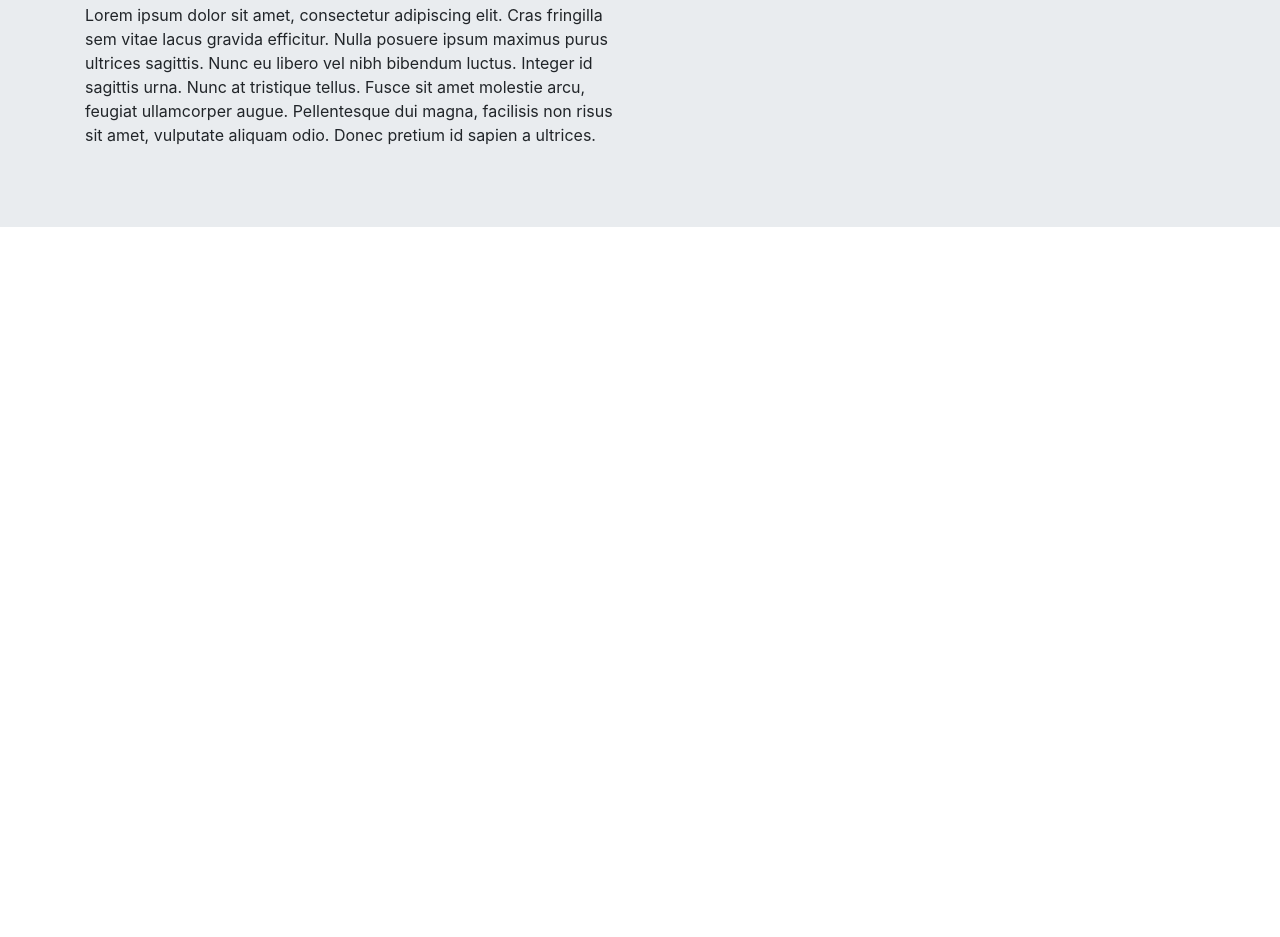
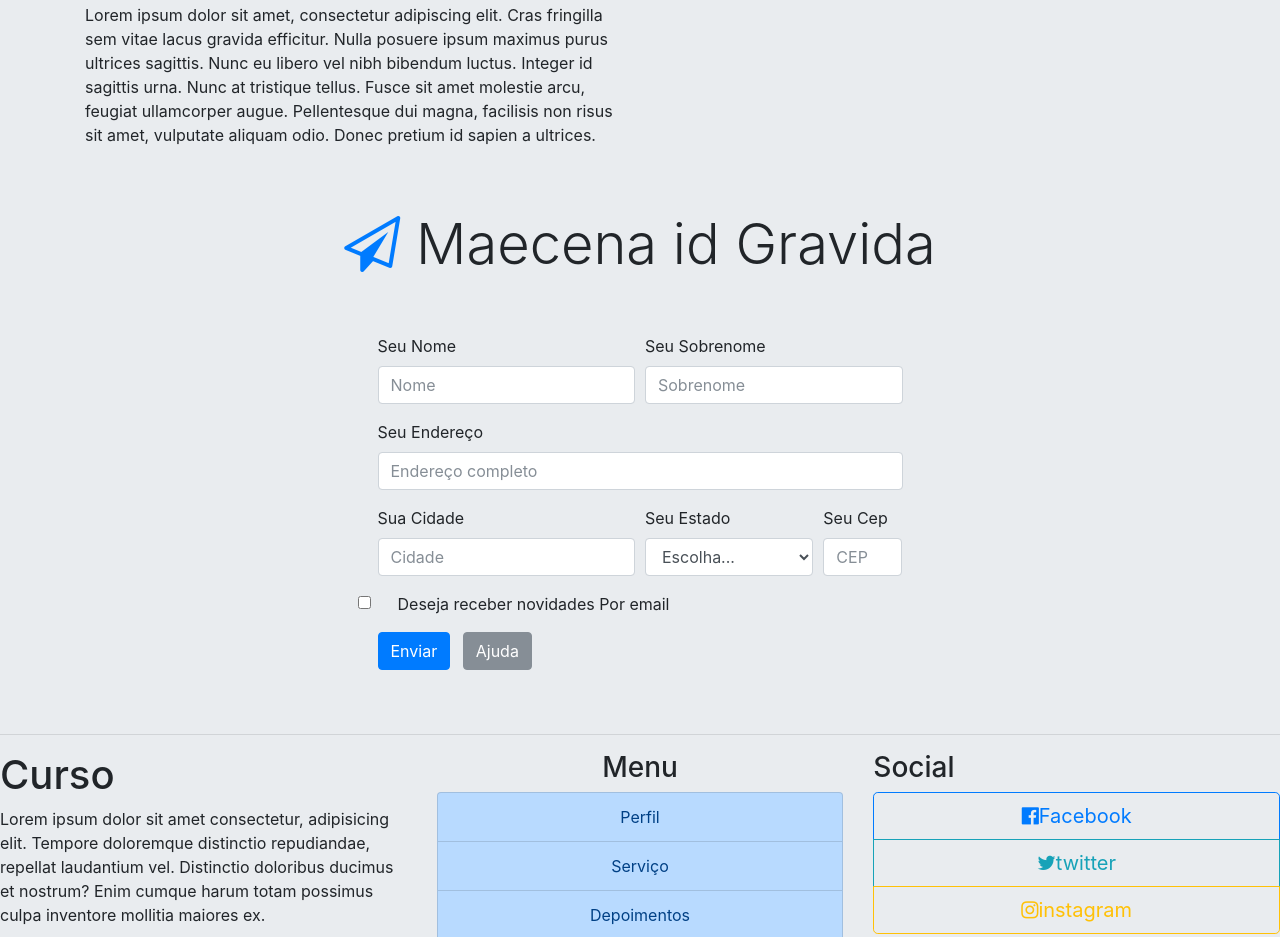
Before and after one commit to Anapr365/-Criando-Site-com-Bootstrap-4, a website: page index.html in a window 1280 px wide. Shown: the part 1863-2800 px from the top of the page. Before the commit the page ends 2122 px from the top, so only its background shows below. Drawn offline with nearby package versions, Linux system fonts and the light colour scheme; files that its build step writes are made by us from their sources; files whose address does not match are found by name.

Commit message:
HTML Forms

```diff
--- a/index.html
+++ b/index.html
@@ -353,6 +353,134 @@
 
      </div>
 
+         <!--HTML Forms-->
+         <div class="container">
+
+          <div class="row">
+
+            <div class="col-12 text-center my-5">
+              <h1 class="display-4"><i class="fa fa-paper-plane-o text-primary" aria-hidden="true"></i>  Maecena id Gravida</h1>
+            </div>
+
+          </div>
+
+          <!-- responsive variations -->
+         <div class="row justify-content-center mb-5">
+
+          <div class="col-sm-12 col-md-10 col-lg-6">
+
+          <form>
+
+            <div class="form-row">
+
+              <div class="form-group col-md-6">
+
+                <label for="inputNome">Seu Nome</label>
+                <input type="text" class="form-control" id="inputNome" placeholder="Nome">
+              </div>
+              <div class="form-group col-md-6">
+                <label for="inputAddress">Seu Sobrenome</label>
+                <input type="text" class="form-control" id="inputsobrenome" placeholder="Sobrenome">
+              </div>
+            </div>
+                <label for="inputAddress">Seu Endereço</label>
+                <div class="form-group"></label>
+              <input type="text" class="form-control" id="inputAddress2" placeholder="Endereço completo">
+            </div>
+            <div class="form-row">
+              <div class="form-group col-md-6">
+                <label for="inputCity">Sua Cidade</label>
+                <input type="text" class="form-control" id="inputCity" placeholder="Cidade">
+              </div>
+              <div class="form-group col-md-4">
+                <label for="inputState">Seu Estado</label>
+                <select id="inputEstado" class="form-control">
+                  <option selected>Escolha...</option>
+                  <option>...</option>
+                  <option>...</option>
+                  <option>...</option>
+                </select>
+              </div>
+              <div class="form-group col-md-2">
+                <label for="inputZip">Seu Cep</label>
+                <input type="text"  id="inputCep" class="form-control" placeholder="CEP">
+              </div>
+            </div>
+            <div class="form-group">
+              <div class="form-check">
+                <input class="form-check-input" type="checkbox" id="gridCheck">
+                <label class="form-check-label" for="gridCheck">
+                  Deseja receber novidades Por email
+                </label>
+              </div>
+            </div>
+            <button type="submit" class="btn btn-primary">Enviar</button>
+
+             <a tabindex="0" class="btn btn-secondary ml-2" role="button" data-toggle="popover" data-placement="right" data-trigger="focus" title="maecenas falis massa" data-content="cras porttitor tellus et erat ultricies, in congue mauris rhoncus">Ajuda</a>
+             </div>
+
+            </div>
+
+          </form>
+
+        </div>
+
+      </div>
+
+    <div class="row">
+
+      <div class="col-12"><hr></div>
+
+      <div class="col-4">
+        <h1>Curso</h1>
+        <p>Lorem ipsum dolor sit amet consectetur, adipisicing elit. Tempore doloremque distinctio repudiandae, repellat laudantium vel. Distinctio doloribus ducimus et nostrum? Enim cumque harum totam possimus culpa inventore mollitia maiores ex.</p>
+        <p>doloremque distinctio repudiandae, repellat laudantium vel. Distinctio </p>
+      </div>
+
+      <div class="col-4">
+      <h3 class="text-center">Menu</h3>
+         <!--list group -->
+      <div class="list-group text-center">
+        <!-- responsive variations -->
+        <a href="#" class="list-group-item list-group-item-action list-group-item-primary">Perfil</a>
+        <a href="#" class="list-group-item list-group-item-action list-group-item-primary">Serviço</a>
+        <a href="#" class="list-group-item list-group-item-action list-group-item-primary">Depoimentos</a>
+        <a href="#" class="list-group-item list-group-item-action list-group-item-primary">Contatos</a>
+      </div>
+
+    </div>
+
+      <div class="col-4">
+
+        <h3>Social</h3>
+
+          <div class="btn-group-vertical btn-block btn-group-lg" role="group">
+            <a class="btn btn-outline-primary" href="#"><i class="fa fa-facebook-official" aria-hidden="true"></i>Facebook</a>
+            <a class="btn btn-outline-info" href="#"><i class="fa fa-twitter" aria-hidden="true"></i>twitter</a>
+            <a class="btn btn-outline-warning" href="#"><i class="fa fa-instagram" aria-hidden="true"></i>instagram</a>
+          </div>
+
+        </div>
+
+          <div class="col-12 mt-5">
+
+       <!-- responsive variations -->
+      <blockquote class="blockquote text-center">
+
+      <p class="mb-0">O sucesso e garantido, mas o fracasso e certo se você não estiver emocionalmente envolvido em seu traballho</p>
+      <footer class="blockquote-footer">Biz Stone<cite title="titulo"> Fundador do Twitter</cite></footer>
+
+      </blockquote>
+
+    </div>
+
+   </div>
+
+  </div>
+
+
+
+
 
 
 
```
